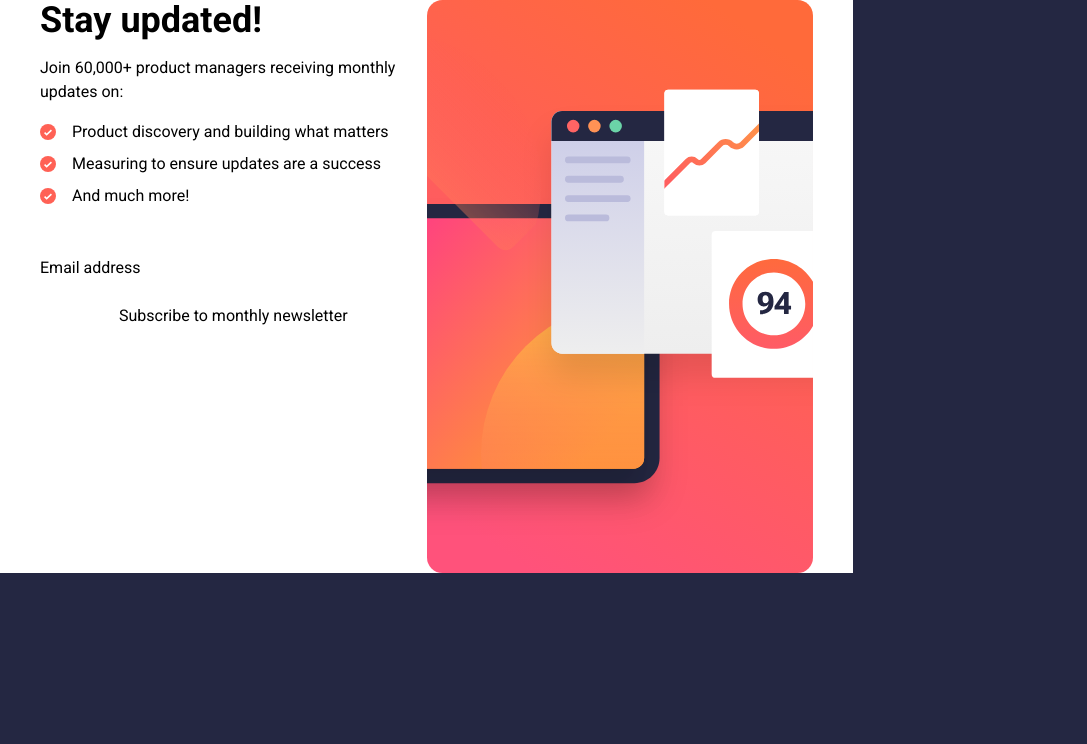
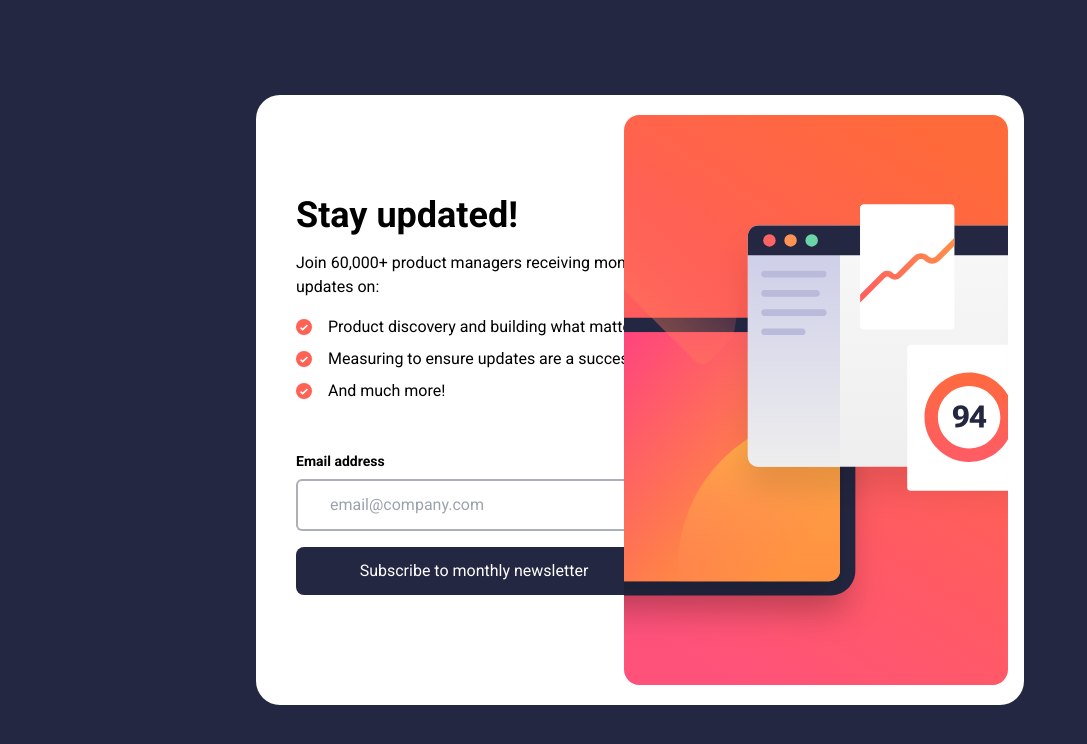
Before and after one commit to duncan-chege/newsletter-signup, a React (Vite) app: page / in a window 1280 px wide. Shown: the top 744 px of the page, without its empty margins (0-1087 px from the left). Built offline with nearby package versions, Linux system fonts and the light colour scheme.

Commit message:
complete the desktop design

```diff
--- a/src/App.jsx
+++ b/src/App.jsx
@@ -1,9 +1,9 @@
 function App() {
 return (
-<main className="bg-dark-gray h-screen font-sans">
-  <div className="px-10 w-2/3 bg-white grid grid-cols-2">
+<main className="bg-dark-gray h-screen font-sans flex justify-center items-center">
+  <div className="py-5 pl-10 pr-4 w-3/5 h-min bg-white grid grid-cols-1 md:grid-cols-2 rounded-3xl place-content-center">
     <div>
-      <h1 className="text-4xl font-bold">Stay updated!</h1>
+      <h1 className="mt-20 text-4xl font-bold">Stay updated!</h1>
       <p className="py-4">Join 60,000+ product managers receiving monthly updates on:</p>
       <ul>
         <li className="mb-2 flex items-center">
@@ -21,14 +21,14 @@ return (
       </ul>
 
       <form onSubmit="" className="mt-12 flex flex-col">
-          <label htmlFor="email" className="">Email address</label>
-          <input type="text" id="email" name="email" className="" aria-required="true" />
-          <button type="submit">Subscribe to monthly newsletter</button>
+          <label className="mb-2 text-sm font-bold" htmlFor="email">Email address</label>
+          <input className="py-3 px-8 rounded-md border-solid border-grey/75 border-2" type="text" id="email" name="email" placeholder="email@company.com" aria-required="true" />
+          <button className="bg-dark-gray text-white py-3 mt-4 rounded-lg hover:bg-gradient-to-r from-tomato to-orange-500" type="submit">Subscribe to monthly newsletter</button>
       </form>
 
     </div>
     <div>
-      <img src="../public/assets/illustration-sign-up-desktop.svg" alt="" />
+      <img className="max-w-96 h-auto float-right" src="../public/assets/illustration-sign-up-desktop.svg" alt="" />
     </div>
   </div>
 </main>
```
